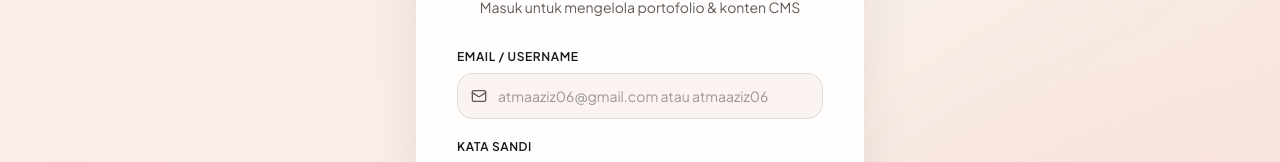
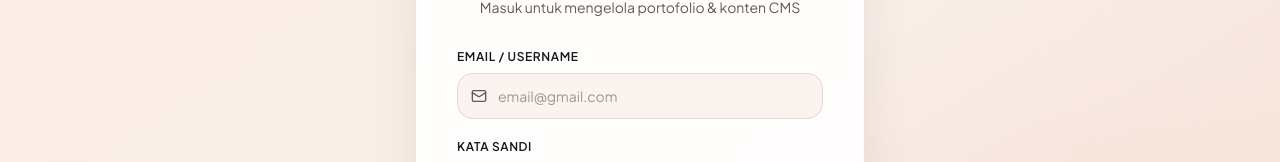
Before and after one commit to atmaaziz06-alt/Landing-Page-Portofolio, a React (Vite) app: page /admin/login in a window 1280 px wide. Shown: the part 257-419 px from the top of the page. Built offline with nearby package versions, Linux system fonts and the light colour scheme.

Commit message:
update kodingan terbaru

```diff
--- a/src/admin/pages/Login.jsx
+++ b/src/admin/pages/Login.jsx
@@ -123,7 +123,7 @@ export default function Login() {
                   autoComplete="username"
                   value={identifier}
                   onChange={(e) => setIdentifier(e.target.value)}
-                  placeholder="atmaaziz06@gmail.com atau atmaaziz06"
+                  placeholder="email@gmail.com"
                   disabled={isLoading}
                   className="w-full pl-10 pr-4 py-3 rounded-2xl bg-[#F8EEE8]/70 focus:bg-white text-sm text-[#171717] placeholder-[#5F5A57]/60 border border-[rgba(23,23,23,0.1)] focus:border-[#E66F52] focus:outline-none focus:ring-2 focus:ring-[#E66F52]/20 transition-all disabled:opacity-50"
                   required
```
